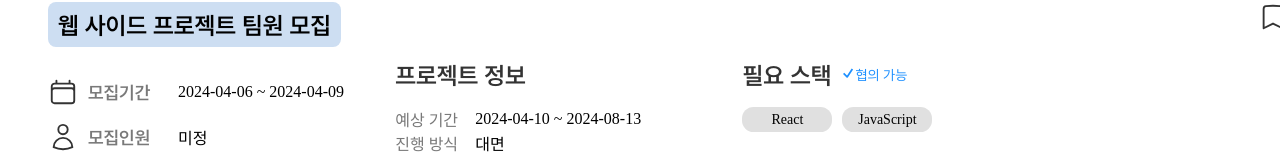
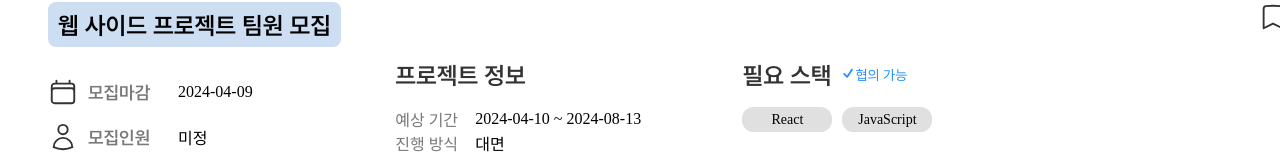
Before and after one commit to yezixx/SOLUX_LETS_IT_Frontend, a React (Vite) app: page /projects/detail in a window 1280 px wide. Shown: the part 247-405 px from the top of the page. Built offline with nearby package versions, Linux system fonts and the light colour scheme; no server answers; the HTML template or start-up script is replaced by a standard one.

Commit message:
Fix: 모집기간 -> 모집마감으로 수정

```diff
--- a/src/Screen/ProjPost_detail/PostInfo/PostInfo.jsx
+++ b/src/Screen/ProjPost_detail/PostInfo/PostInfo.jsx
@@ -19,8 +19,8 @@ const PostInfo = ({ post }) => {
           <div className={styles.PostInfo__postInfo}>
             <div>
               <CalendarIcon />
-              <div className={styles.PostInfo__subLabel}>모집기간</div>
-              {`${post.postInfo.hireDate.startDate} ~ ${post.postInfo.hireDate.endDate}`}
+              <div className={styles.PostInfo__subLabel}>모집마감</div>
+              {post.postInfo.hireDate.endDate}
             </div>
             <div>
               <UserIcon />
--- a/src/Screen/ProjPost_detail/ProjPost_detail.jsx
+++ b/src/Screen/ProjPost_detail/ProjPost_detail.jsx
@@ -12,7 +12,6 @@ const mock_post = {
     title: "웹 사이드 프로젝트 팀원 모집",
     writer: "홍길동",
     hireDate: {
-      startDate: "2024-04-06",
       endDate: "2024-04-09",
     },
     hireTO: 0,
```
